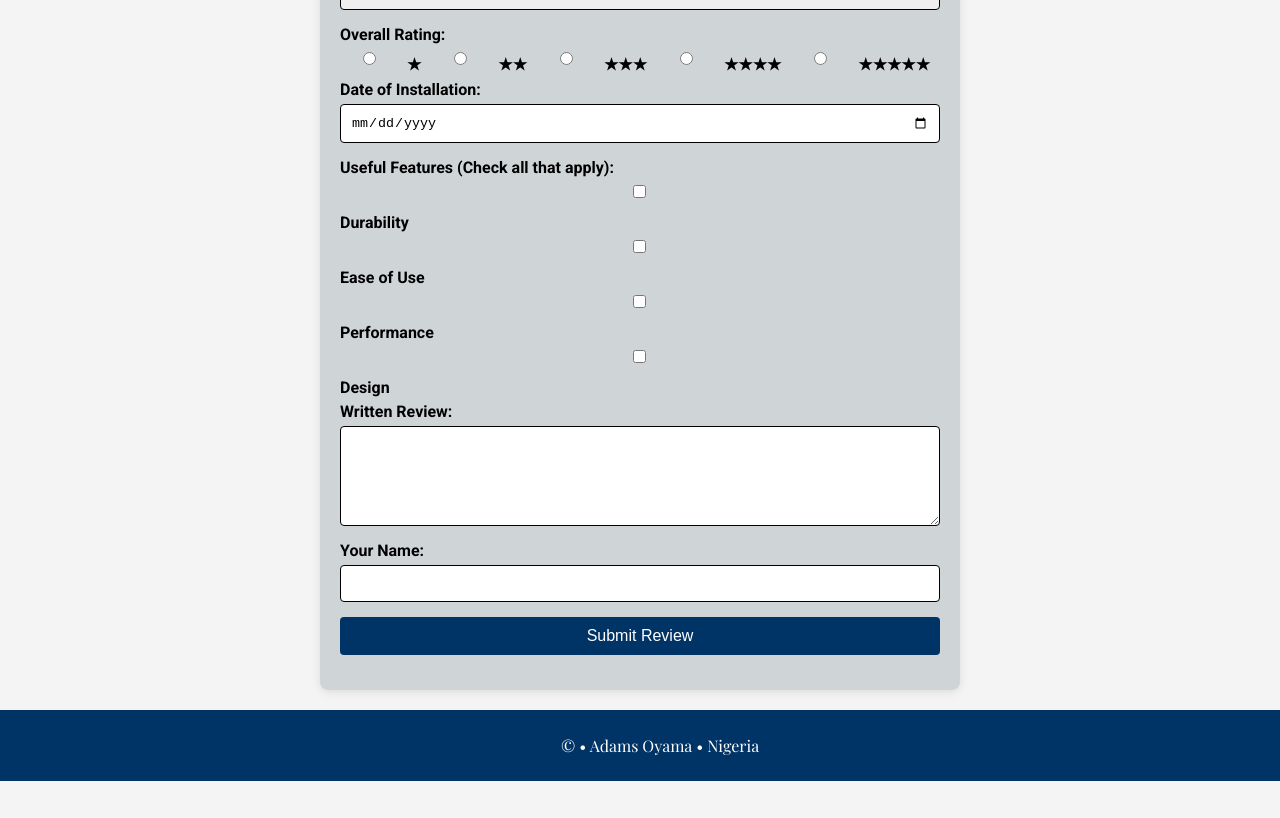
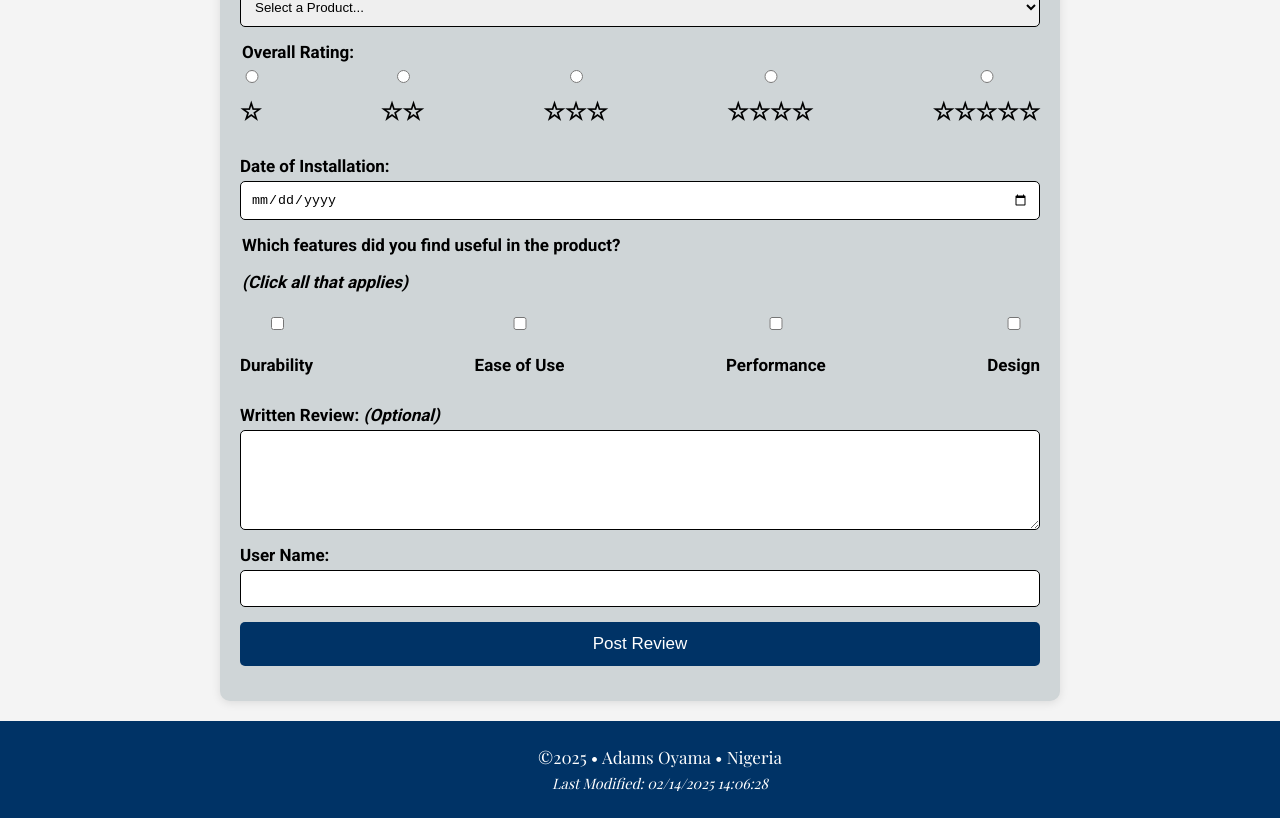
Before and after one commit to adamsoyama/wdd131, a plain HTML site: page form.html in a window 1280 px wide. Shown: the part 219-1037 px from the top of the page. Before the commit the page ends 1000 px from the top, so only its background shows below. Drawn offline with nearby package versions, Linux system fonts and the light colour scheme.

Commit message:
Made changes to product review project

```diff
--- a/form.html
+++ b/form.html
@@ -10,7 +10,9 @@
     <!-- Google Fonts preconnect and stylesheet links -->
     <link rel="preconnect" href="https://fonts.gstatic.com" crossorigin>
     <link rel="preconnect" href="https://fonts.googleapis.com" crossorigin>
-    <link href="https://fonts.googleapis.com/css2?family=Roboto:wght@400;700&family=Playfair+Display:wght@400;700&display=swap" rel="stylesheet">
+    <link
+        href="https://fonts.googleapis.com/css2?family=Roboto:wght@400;700&family=Playfair+Display:wght@400;700&display=swap"
+        rel="stylesheet">
     <!-- CSS file -->
     <link rel="stylesheet" href="styles/form.css">
     <!-- JS file -->
@@ -22,47 +24,74 @@
         <h1>Product Review</h1>
     </header>
     <main>
-        <form id="reviewForm" method="get" action="review.html">
-            <div>
-                <label for="productName">Product Name:</label>
-                <select id="productName" name="productName" required>
-                    <option value="" disabled selected>Select a Product ...</option>
-                    <!-- Options will be dynamically populated by JavaScript -->
-                </select>
-            </div>
+        <form id="review-form" method="get" action="review.html">
+            <label for="product-name">Product Name:</label>
+            <select id="product-name" name="productName" required>
+                <option value="" disabled selected>Select a Product...</option>
+            </select>
 
-            <div>
-                <label>Overall Rating:</label>
+            <fieldset>
+                <legend>Overall Rating:</legend>
                 <div id="ratingGroup">
-                    <!-- Rating radio buttons will be dynamically added here -->
+                    <div>
+                        <input type="radio" id="star1" name="rating" value="1" required>
+                        <label for="star1">☆</label>
+                    </div>
+                    <div>
+                        <input type="radio" id="star2" name="rating" value="2">
+                        <label for="star2">☆☆</label>
+                    </div>
+                    <div>
+                        <input type="radio" id="star3" name="rating" value="3">
+                        <label for="star3">☆☆☆</label>
+                    </div>
+                    <div>
+                        <input type="radio" id="star4" name="rating" value="4">
+                        <label for="star4">☆☆☆☆</label>
+                    </div>
+                    <div>
+                        <input type="radio" id="star5" name="rating" value="5">
+                        <label for="star5">☆☆☆☆☆</label>
+                    </div>
                 </div>
-            </div>
+            </fieldset>
 
-            <div>
-                <label for="installationDate">Date of Installation:</label>
-                <input type="date" id="installationDate" name="installationDate" required>
-            </div>
+            <label for="installation-date">Date of Installation:</label>
+            <input type="date" id="installation-date" name="installationDate" required>
 
-            <div>
-                <label>Useful Features (Check all that apply):</label>
+            <fieldset>
+                <legend>
+                    Which features did you find useful in the product?<span>
+                        <p>(Click all that applies)</p>
+                    </span>
+                </legend>
                 <div id="featuresGroup">
-                    <!-- Checkboxes will be dynamically populated by JavaScript -->
+                    <div>
+                        <input type="checkbox" id="feature1" name="usefulFeatures" value="Feature1">
+                        <label for="feature1">Durability</label>
+                    </div>
+                    <div>
+                        <input type="checkbox" id="feature2" name="usefulFeatures" value="Feature2">
+                        <label for="feature2">Ease of Use</label>
+                    </div>
+                    <div>
+                        <input type="checkbox" id="feature3" name="usefulFeatures" value="Feature3">
+                        <label for="feature3">Performance</label>
+                    </div>
+                    <div>
+                        <input type="checkbox" id="feature4" name="usefulFeatures" value="Feature4">
+                        <label for="feature4">Design</label>
+                    </div>
                 </div>
-            </div>
+            </fieldset>
 
-            <div>
-                <label for="writtenReview">Written Review:</label>
-                <textarea id="writtenReview" name="writtenReview"></textarea>
-            </div>
+            <label for="written-review">Written Review:<span> (Optional)</span></label>
+            <textarea id="written-review" name="writtenReview"></textarea>
 
-            <div>
-                <label for="userName">Your Name:</label>
-                <input type="text" id="userName" name="userName">
-            </div>
+            <label for="user-name">User Name:</label>
+            <input type="text" id="user-name" name="userName">
 
-            <div>
-                <input type="submit" value="Submit Review">
-            </div>
+            <input type="submit" value="Post Review">
         </form>
     </main>
     <footer>
--- a/scripts/form.js
+++ b/scripts/form.js
@@ -1,4 +1,4 @@
-// Array of product objects
+// Product array
 const products = [
     {
         id: "fc-1888",
@@ -27,62 +27,27 @@ const products = [
     }
 ];
 
-// Function to populate the product select options
-function populateProductOptions() {
-    const productSelect = document.getElementById('productName');
+// Populate product options
+const productNameSelect = document.getElementById('product-name');
 products.forEach(product => {
     const option = document.createElement('option');
-        option.value = product.id;
+    option.value = product.name;
     option.textContent = product.name;
-        productSelect.appendChild(option);
+    productNameSelect.appendChild(option);
 });
+
+// Counter
+if (localStorage.getItem('reviewCount') === null) {
+    localStorage.setItem('reviewCount', 0);
 }
 
-// Function to populate the rating stars
-function populateRatingOptions() {
-    const ratingGroup = document.getElementById('ratingGroup');
-    for (let i = 1; i <= 5; i++) {
-        const label = document.createElement('label');
-        label.innerHTML = `&#9733;`.repeat(i); // Use stars for each rating level (e.g., 3 stars for rating 3)
-        const radio = document.createElement('input');
-        radio.type = 'radio';
-        radio.name = 'rating';
-        radio.id = `rating${i}`;
-        radio.value = i;
-        radio.required = true;
-        ratingGroup.appendChild(radio);
-        ratingGroup.appendChild(label);
-    }
-}
+document.getElementById('review-form').addEventListener('submit', () => {
+    let count = parseInt(localStorage.getItem('reviewCount'));
+    localStorage.setItem('reviewCount', ++count);
+});
 
-// Function to populate the useful features checkboxes
-function populateFeaturesOptions() {
-    const features = ["Durability", "Ease of Use", "Performance", "Design"];
-    const featuresGroup = document.getElementById('featuresGroup');
-    features.forEach(feature => {
-        const label = document.createElement('label');
-        label.textContent = feature;
-        const checkbox = document.createElement('input');
-        checkbox.type = 'checkbox';
-        checkbox.name = 'features';
-        checkbox.value = feature;
-        featuresGroup.appendChild(checkbox);
-        featuresGroup.appendChild(label);
-    });
-}
+// Update current year
+document.getElementById('currentyear').textContent = new Date().getFullYear();
 
-// Run the functions to populate the form dynamically
-populateProductOptions();
-populateRatingOptions();
-populateFeaturesOptions();
-
-// Handle form submission confirmation and counter
-window.onload = function() {
-    const form = document.getElementById('reviewForm');
-    form.addEventListener('submit', function(event) {
-        event.preventDefault();  // Prevent form from submitting to a server
-        const reviewCount = localStorage.getItem('reviewCount') || 0;
-        localStorage.setItem('reviewCount', parseInt(reviewCount) + 1);
-        window.location.href = "review.html";
-    });
-};
+// Update last modified date
+document.getElementById('lastModified').textContent = `Last Modified: ${document.lastModified}`;
--- a/styles/form.css
+++ b/styles/form.css
@@ -32,32 +32,46 @@ footer p#currentyear {
     font-size: 1.1rem;
 }
 
+main {
+    margin: 20px 0;
+}
+
 form {
+    width: 100%;
     max-width: 600px;
-    margin: 20px auto;
+    margin: auto;
     padding: 20px;
     background-color: rgb(207, 213, 215);
-    border-radius: 8px;
+    border-radius: 10px;
     box-shadow: 0 2px 10px rgba(0, 0, 0, 0.1);
 }
 
-label {
+label,
+legend {
+    font-weight: bold;
     display: block;
+    margin-top: 10px;
     margin-bottom: 5px;
-    font-weight: bold;
 }
 
-input, select, textarea {
+legend span {
+    font-style: italic;
+}
+
+input,
+select,
+textarea {
     width: 100%;
-    max-width: 100%;
     padding: 10px;
     margin-bottom: 15px;
     border: 1px solid black;
-    border-radius: 4px;
+    border-radius: 5px;
     box-sizing: border-box;
 }
 
-input[type="date"], textarea, input[type="text"] {
+input[type="date"],
+textarea,
+input[type="text"] {
     display: block;
     margin-left: auto;
     margin-right: auto;
@@ -67,53 +81,167 @@ textarea {
     height: 100px;
 }
 
+form label span {
+    font-style: italic;
+}
+
 input[type="submit"] {
     background-color: #003366;
     color: white;
     border: none;
     cursor: pointer;
     font-size: 16px;
+    padding: 10px 15px;
+    border-radius: 5px;
+    transition: background-color 0.3s ease;
 }
 
 input[type="submit"]:hover {
     background-color: rgb(63, 154, 189);
 }
 
-/* Rating buttons in a row layout */
+fieldset {
+    border: none;
+    padding: 0;
+    margin: 0;
+    margin-bottom: 15px;
+}
+
 #ratingGroup {
     display: flex;
-    justify-content: center;
+    justify-content: space-around;
+    align-items: center;
+    margin-bottom: 10px;
+}
+
+#ratingGroup div {
+    display: flex;
+    flex-direction: column;
     align-items: center;
 }
 
-#ratingGroup label {
-    margin: 0 10px; /* Space out the labels and buttons */
+#ratingGroup input[type="radio"] {
+    margin-bottom: 5px;
+    /* Space between radio button and label */
 }
 
-/* New styles to align checkboxes horizontally */
+#ratingGroup label {
+    font-size: 24px;
+}
+
 #featuresGroup {
     display: flex;
-    flex-wrap: wrap; /* Allows checkboxes to wrap to the next line if necessary */
-    justify-content: space-between;
+    justify-content: space-around;
+    align-items: center;
+    margin-bottom: 10px;
 }
 
-#featuresGroup label {
-    margin-right: 15px; /* Space between each label */
+#featuresGroup div {
     display: flex;
-    align-items: center; /* Vertically aligns the checkbox and label */
+    flex-direction: column;
+    align-items: center;
 }
 
-#featuresGroup input[type="checkbox"] {
-    margin-right: 5px; /* Space between checkbox and label */
+/* Media Queries for Different Screen Sizes */
+
+/* Small Screens (Mobile Phones) */
+@media (max-width: 480px) {
+    body {
+        font-size: 14px;
+    }
+
+    form {
+        padding: 10px;
+    }
+
+    #ratingGroup {
+        flex-direction: column;
+    }
+
+    #featuresGroup {
+        flex-direction: column;
+        justify-content: flex-start;
+    }
+
+    #featuresGroup div {
+        width: 100%;
+        margin-bottom: 10px;
+    }
+
+    input[type="submit"] {
+        font-size: 14px;
+        padding: 8px 12px;
+    }
 }
 
-/* Responsive Design */
-@media (max-width: 768px) {
+/* Medium Screens (Tablets or Medium Phones) */
+@media (min-width: 481px) and (max-width: 768px) {
+    body {
+        font-size: 15px;
+    }
+
     form {
         padding: 15px;
     }
 
     #featuresGroup {
-        justify-content: center; /* Center checkboxes in smaller screens */
+        justify-content: center;
+    }
+
+    #featuresGroup div {
+        width: 100%;
+    }
+
+    input[type="submit"] {
+        font-size: 15px;
+        padding: 9px 14px;
     }
 }
+
+/* Normal Screens (Desktop, standard screens) */
+@media (min-width: 769px) and (max-width: 1024px) {
+    body {
+        font-size: 16px;
+    }
+
+    form {
+        max-width: 700px;
+    }
+
+    #ratingGroup {
+        justify-content: center;
+    }
+
+    #featuresGroup {
+        justify-content: space-evenly;
+    }
+
+    input[type="submit"] {
+        font-size: 16px;
+        padding: 10px 15px;
+    }
+}
+
+/* Large Screens (Large desktops, wide monitors) */
+@media (min-width: 1025px) {
+    body {
+        font-size: 17px;
+    }
+
+    form {
+        max-width: 800px;
+    }
+
+    #ratingGroup {
+        justify-content: space-between;
+    }
+
+    #featuresGroup {
+        justify-content: space-between;
+    }
+
+    input[type="submit"] {
+        font-size: 17px;
+        padding: 12px 18px;
+    }
+}
```
Lines whose indentation alone changed are shown as unchanged.
